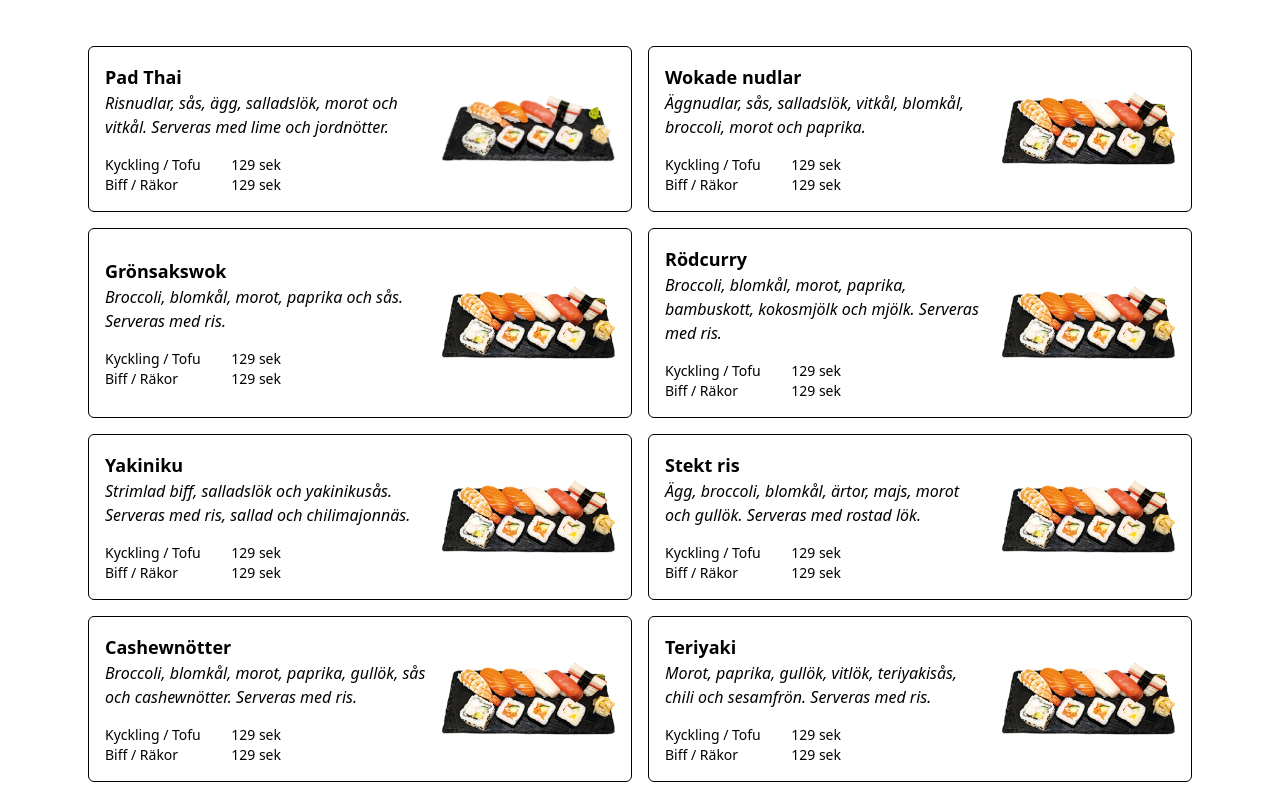
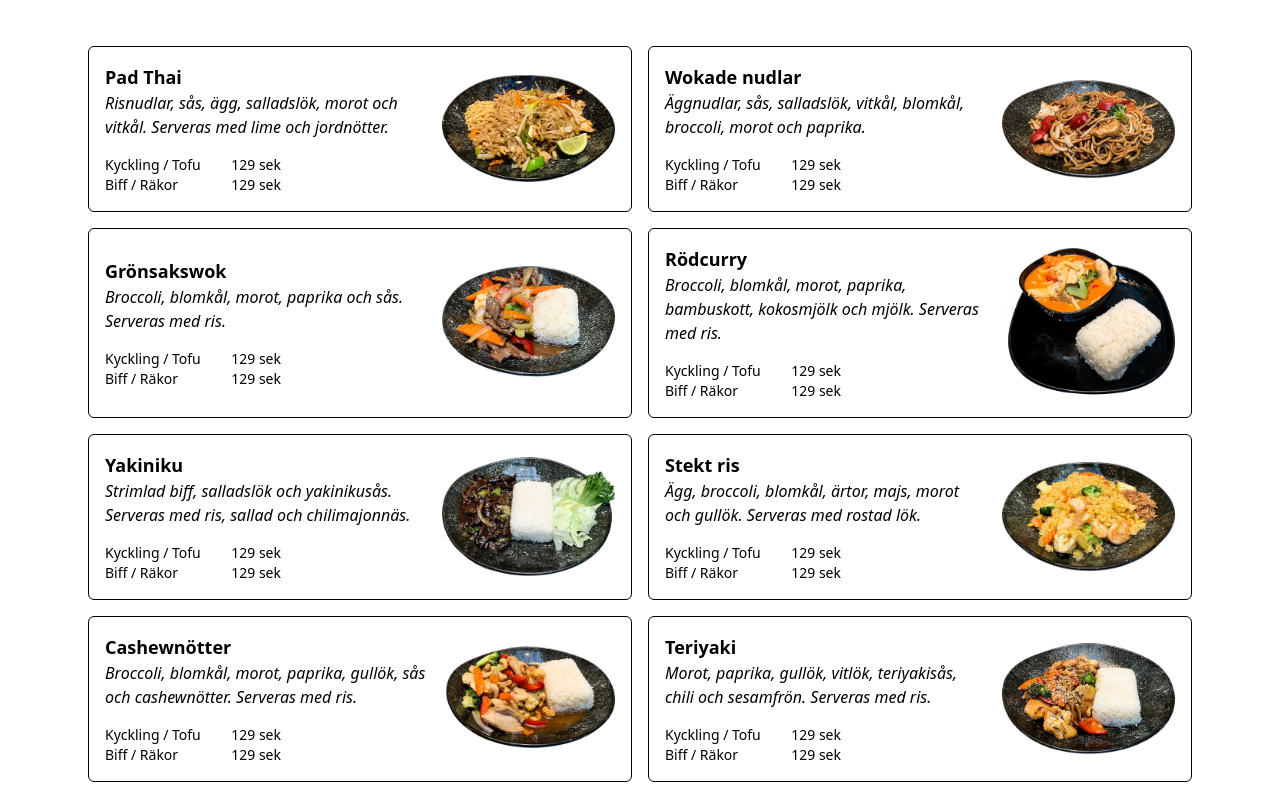
Before and after one commit to JenDin/sunsushigbg, a website: page src/varmratter.html in a window 1280 px wide. Shown: the part 166-952 px from the top of the page. Drawn offline with Linux system fonts and the light colour scheme.

Commit message:
Add images

```diff
--- a/src/varmratter.html
+++ b/src/varmratter.html
@@ -108,7 +108,7 @@
             </div>
             <div class="w-[35%]">
               <img
-                src="/src/images/sushi/8_bitar.webp"
+                src="/src/images/varmratter/pad_thai.webp"
                 class="w-[100%]"
                 alt=""
               />
@@ -135,7 +135,7 @@
             </div>
             <div class="w-[35%]">
               <img
-                src="/src/images/sushi/10_bitar.webp"
+                src="/src/images/varmratter/wokade_nudlar.webp"
                 class="w-[100%]"
                 alt=""
               />
@@ -161,7 +161,7 @@
             </div>
             <div class="w-[35%]">
               <img
-                src="/src/images/sushi/10_bitar.webp"
+                src="/src/images/varmratter/gronsakswok.webp"
                 class="w-[100%]"
                 alt=""
               />
@@ -188,7 +188,7 @@
             </div>
             <div class="w-[35%]">
               <img
-                src="/src/images/sushi/10_bitar.webp"
+                src="/src/images/varmratter/curry.webp"
                 class="w-[100%]"
                 alt=""
               />
@@ -215,7 +215,7 @@
             </div>
             <div class="w-[35%]">
               <img
-                src="/src/images/sushi/10_bitar.webp"
+                src="/src/images/varmratter/yakiniku.webp"
                 class="w-[100%]"
                 alt=""
               />
@@ -242,7 +242,7 @@
             </div>
             <div class="w-[35%]">
               <img
-                src="/src/images/sushi/10_bitar.webp"
+                src="/src/images/varmratter/stekt_ris.webp"
                 class="w-[100%]"
                 alt=""
               />
@@ -269,7 +269,7 @@
             </div>
             <div class="w-[35%]">
               <img
-                src="/src/images/sushi/10_bitar.webp"
+                src="/src/images/varmratter/cashewnotter.webp"
                 class="w-[100%]"
                 alt=""
               />
@@ -296,7 +296,7 @@
             </div>
             <div class="w-[35%]">
               <img
-                src="/src/images/sushi/10_bitar.webp"
+                src="/src/images/varmratter/teriyaki.webp"
                 class="w-[100%]"
                 alt=""
               />
@@ -323,7 +323,7 @@
             </div>
             <div class="w-[35%]">
               <img
-                src="/src/images/sushi/10_bitar.webp"
+                src="/src/images/varmratter/sichuan.webp"
                 class="w-[100%]"
                 alt=""
               />
```
Also changed, not shown: src/pokebowl.html (+3 -3 lines), src/images/pokebowl/biff.webp (added), src/images/pokebowl/lax.webp (added), src/images/pokebowl/tempura.webp (added), src/images/varmratter/cashewnotter.webp (added), src/images/varmratter/curry.webp (added), src/images/varmratter/gronsakswok.webp (added), src/images/varmratter/pad_thai.webp (added), src/images/varmratter/sichuan.webp (added), src/images/varmratter/stekt_ris.webp (added), src/images/varmratter/teriyaki.webp (added), src/images/varmratter/wokade_nudlar.webp (added), src/images/varmratter/yakiniku.webp (added).
